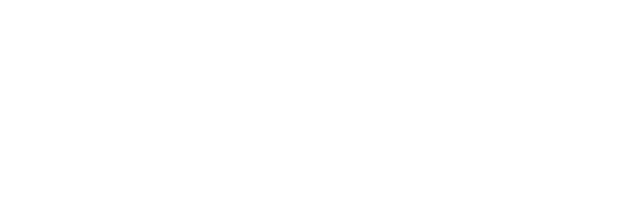
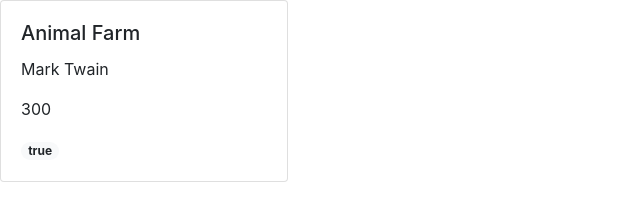
Before and after one commit to SmithVyne/JS-Library-Project, a plain HTML site: page index.html in a window 1280 px wide. Shown: the whole page, without its empty margins (0-640 px from the left). Drawn offline with nearby package versions, Linux system fonts and the light colour scheme.

Commit message:
Create cards

```diff
--- a/index.html
+++ b/index.html
@@ -3,10 +3,10 @@
 <head>
   <meta charset="UTF-8">
   <meta name="viewport" content="width=device-width, initial-scale=1.0">
+  <link rel="stylesheet" href="https://stackpath.bootstrapcdn.com/bootstrap/4.5.2/css/bootstrap.min.css" integrity="sha384-JcKb8q3iqJ61gNV9KGb8thSsNjpSL0n8PARn9HuZOnIxN0hoP+VmmDGMN5t9UJ0Z" crossorigin="anonymous">
   <title>JS-Library-Project</title>
 </head>
 <body>
-
   <script src="script.js"></script>
 </body>
 </html>
--- a/script.js
+++ b/script.js
@@ -0,0 +1,64 @@
+const dummyBooks = [
+  {
+    author: "Mark Twain",
+    title: "Animal Farm",
+    pages: 300,
+    read: true
+  },
+  {
+    author: "Jon Doe",
+    title: "The Ring",
+    pages: 200,
+    read: false
+  },
+  {
+    author: "Paul West",
+    title: "John's travels",
+    pages: 200,
+    read: true
+  }
+]
+
+library = [...dummyBooks];
+
+function Book (title, author, pages, read) {
+  this.title = title
+  this.author = author
+  this.pages = pages
+  this.read = read
+
+  this.info = function() {
+    return title + ', ' + author + ', ' + pages + ', ' + read
+  }
+}
+
+
+
+function addBook(title, author, pages, read) {
+  let newBook = new Book(title, author, pages, read);
+  library.push(newBook);
+}
+
+addBook('Animal Farm', 'Mark Twain', 300, true)
+
+let displayBooks = function(library) {
+  let bookCard = document.createElement("div");
+  let container = document.createElement("div");
+  document.querySelector('body').appendChild(bookCard);
+  for (let book of library) {
+    console.log(book)
+    bookCard.innerHTML = `
+    <div class="card" style="width: 18rem;">
+    <div class="card-body">
+      <h5 class="card-title book-title">${book.title}</h5>
+      <p class="card-text book-author">${book.author}</p>
+      <p class="card-text book-pages">${book.pages}</p>
+      <span class="badge badge-pill badge-light">${book.read}</span>
+    </div>
+  </div>`
+  }
+}
+
+
+console.log(library)
+displayBooks(library)
```
